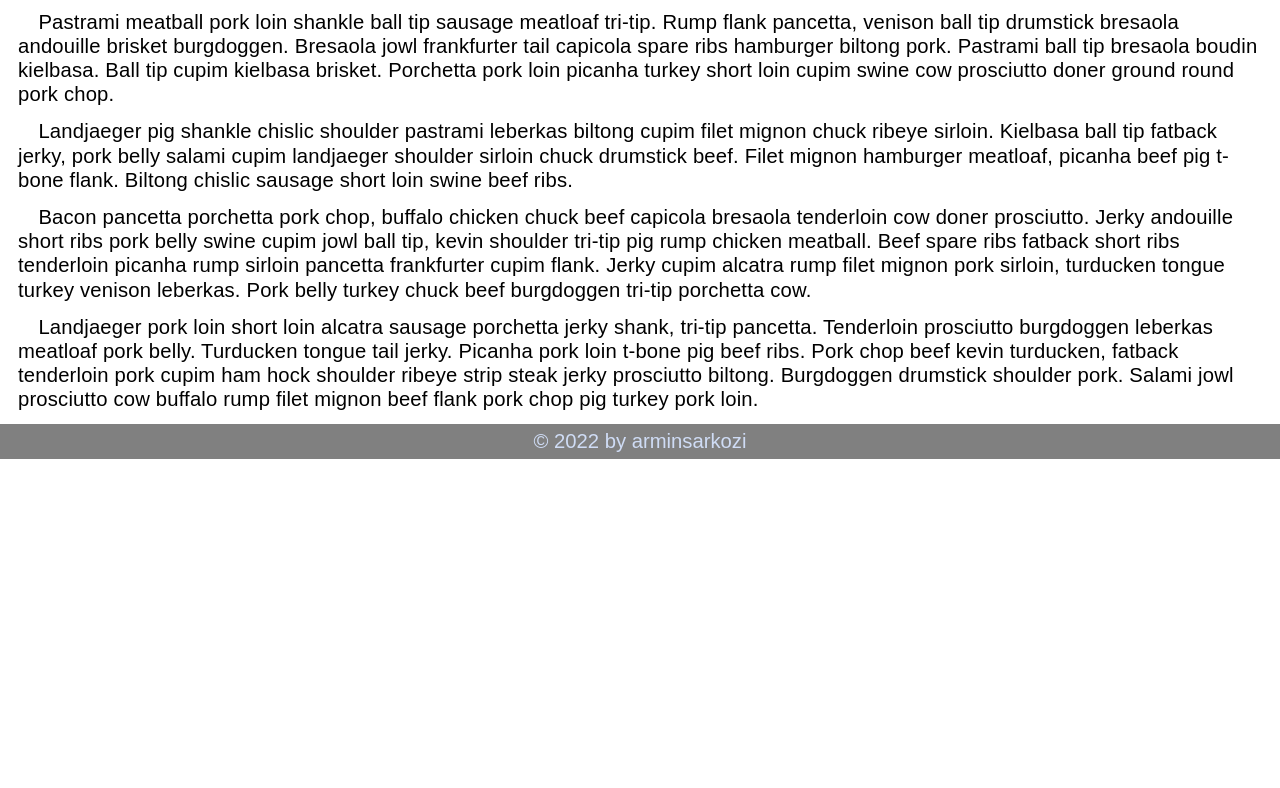
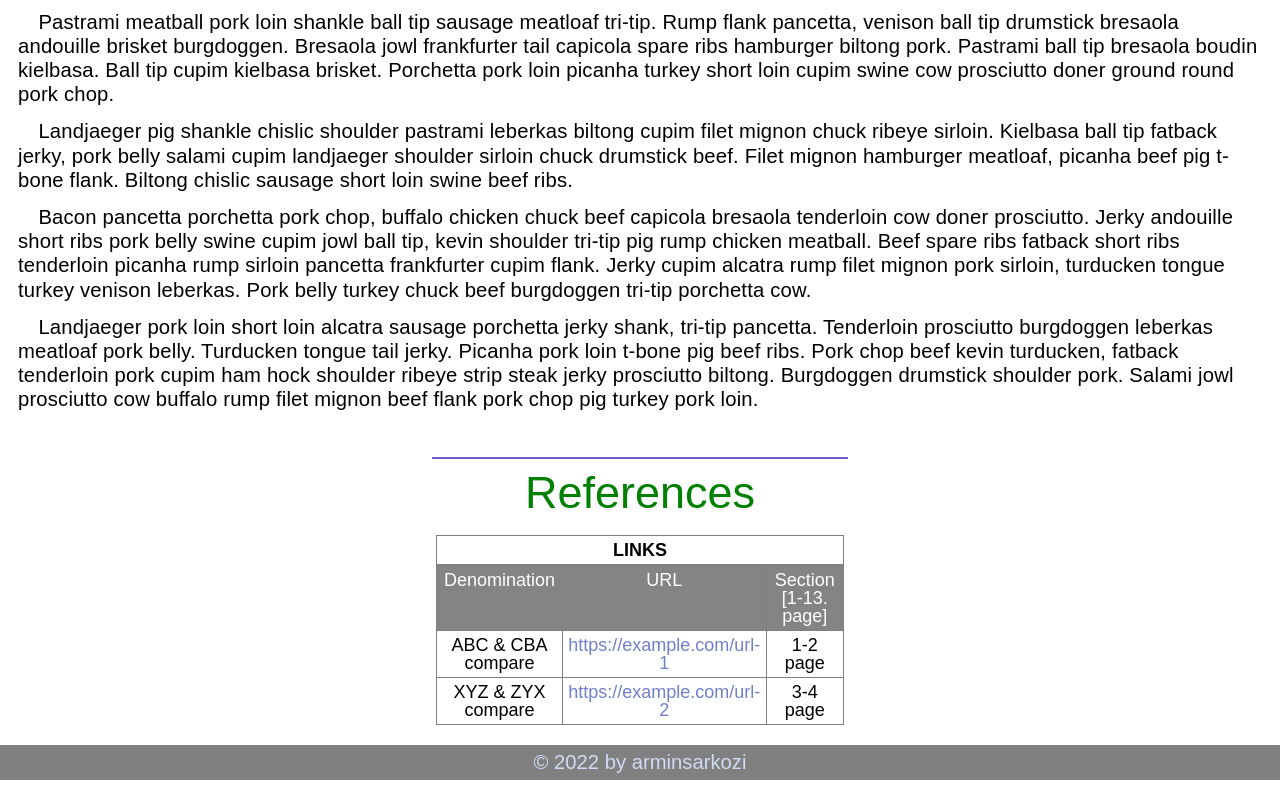
Before and after one commit to arminsarkozi/personal-website, a plain HTML site: page blog/post/example-post/index.html in a window 1280 px wide. Shown: the part 1394-2182 px from the top of the page. Before the commit the page ends 1862 px from the top, so only its background shows below. Drawn offline with nearby package versions, Linux system fonts and the light colour scheme; files that its build step writes are made by us from their sources; a web font is replaced by a local one.

Commit message:
Embed frames and example post fixed

```diff
--- a/blog/post/example-post/index.html
+++ b/blog/post/example-post/index.html
@@ -4,7 +4,7 @@
 <head>
     <meta charset="UTF-8">
     <meta http-equiv="X-UA-Compatible" content="IE=edge">
-    <meta name="viewport" content="width=device-width, initial-scale=1">
+    <meta name="viewport" content="width=device-width, initial-scale=1.0">
     <base href="../../../">
     <link rel="shortcut icon" type="image/x-icon" href="assets/logo/ASlogo.png">
     <title>Example Post | AS Blog</title>
@@ -51,7 +51,28 @@
             <p>&emsp;Bacon pancetta porchetta pork chop, buffalo chicken chuck beef capicola bresaola tenderloin cow doner prosciutto. Jerky andouille short ribs pork belly swine cupim jowl ball tip, kevin shoulder tri-tip pig rump chicken meatball. Beef spare ribs fatback short ribs tenderloin picanha rump sirloin pancetta frankfurter cupim flank. Jerky cupim alcatra rump filet mignon pork sirloin, turducken tongue turkey venison leberkas. Pork belly turkey chuck beef burgdoggen tri-tip porchetta cow.</p>
             <p>&emsp;Landjaeger pork loin short loin alcatra sausage porchetta jerky shank, tri-tip pancetta. Tenderloin prosciutto burgdoggen leberkas meatloaf pork belly. Turducken tongue tail jerky. Picanha pork loin t-bone pig beef ribs. Pork chop beef kevin turducken, fatback tenderloin pork cupim ham hock shoulder ribeye strip steak jerky prosciutto biltong. Burgdoggen drumstick shoulder pork. Salami jowl prosciutto cow buffalo rump filet mignon beef flank pork chop pig turkey pork loin.</p>
         </article>
+        <section class="references">
+            <h2>References</h2>
+            <table class="links">
+                <caption>Links</caption>
+                <tr>
+                    <th>Denomination</th>
+                    <th>URL</th>
+                    <th>Section [1-13. page]</th>
+                </tr>
+                <tr>
+                    <td>ABC & CBA compare</td>
+                    <td><a href="https://example.com/url-1">https://example.com/url-1</a></td>
+                    <td>1-2 page</td>
+                </tr>
+                <tr>
+                    <td>XYZ & ZYX compare</td>
+                    <td><a href="https://example.com/url-2">https://example.com/url-2</a></td>
+                    <td>3-4 page</td>
+                </tr>
+            </table>
+        </section>
     </main>
-    <embed class="footer" src="footer.html">
+    <embed class="footer" src="embed/footer.html">
 </body>
 </html>
--- a/footer.html
+++ b/embed/footer.html
@@ -5,6 +5,7 @@
     <meta charset="UTF-8">
     <meta http-equiv="X-UA-Compatible" content="IE=edge">
     <meta name="viewport" content="width=device-width, initial-scale=1.0">
+    <base href="../">
     <link rel="shortcut icon" type="image/x-icon" href="assets/logo/ASlogo.png">
     <title>Footer | Armin Sarkozi's Personal Website</title>
     <link rel="stylesheet" href="https://cdnjs.cloudflare.com/ajax/libs/meyer-reset/2.0/reset.min.css" integrity="sha512-NmLkDIU1C/C88wi324HBc+S2kLhi08PN5GDeUVVVC/BVt/9Izdsc9SVeVfA1UZbY3sHUlDSyRXhCzHfr6hmPPw==" crossorigin="anonymous" referrerpolicy="no-referrer" />
--- a/main.css
+++ b/main.css
@@ -210,7 +210,7 @@ main section {
     width: 80%;
 }
 
-main section h2 {
+main[class="index"] section h2 {
     font-weight: bolder;
     color: darkcyan;
     -webkit-text-stroke-width: 0.01px;
@@ -412,6 +412,38 @@ article img {
     font-size: 80%;
 }
 
+.references h2 {
+    width: 100%;
+    color: green;
+    margin-top: 2.5rem;
+    padding-top: .6rem;
+    border-top: 2px solid slateblue;
+}
+
+table {
+    width: 98%;
+    margin: 20px auto;
+    border-collapse: collapse;
+}
+
+tr, th, td, caption {
+    font-size: 18px;
+    border: 1px solid grey;
+    text-align: center;
+    padding: 5px;
+}
+
+th {
+    color: #fff;
+    background-color: #666;
+    opacity: .8;
+}
+
+caption {
+    text-transform: uppercase;
+    font-weight: bold;
+}
+
 @media (min-width: 756px) {
 
       article img {
```
Also changed, not shown: 404.html (+1 -1 lines), blog/index.html (+2 -2 lines), index.html (+1 -1 lines).
